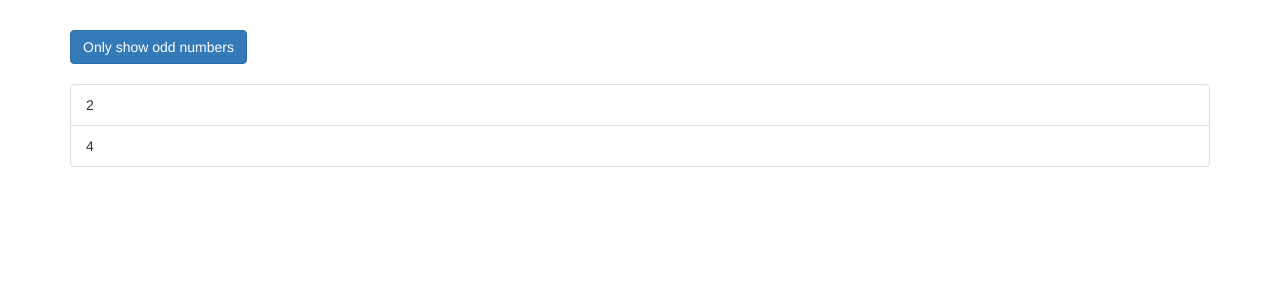
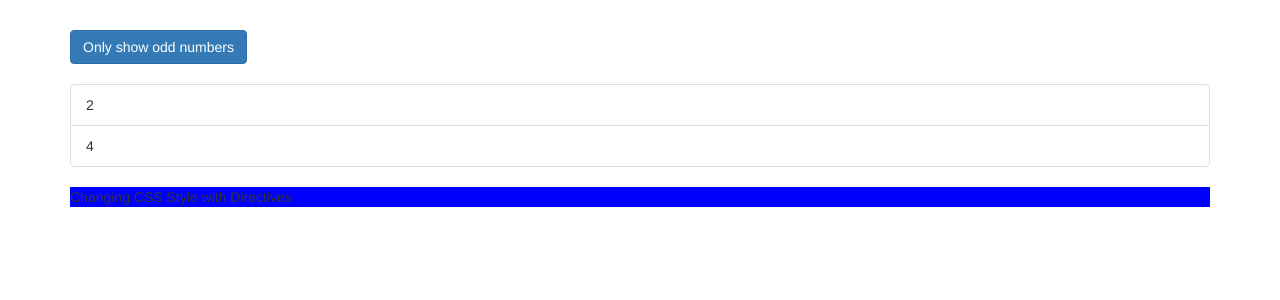
Before and after one commit to vsheva/ng-directives-task, an Angular app: page / in a window 1280 px wide. Shown: the top 300 px of the page. Built offline with nearby package versions, Linux system fonts and the light colour scheme.

Commit message:
Directives

```diff
--- a/src/app/app.component.html
+++ b/src/app/app.component.html
@@ -29,6 +29,7 @@
         </div>
 
       </ul>
+      <p appHighlight>Changing CSS Style with Directives</p>
       <ng-template [ngIf]="onlyOdd">
         <p>Only odd</p>
       </ng-template>
--- a/src/app/app.module.ts
+++ b/src/app/app.module.ts
@@ -4,10 +4,12 @@ import { FormsModule } from '@angular/forms';
 
 
 import { AppComponent } from './app.component';
+import {HighlightDirective} from "./highlight/highlight.directive";
 
 @NgModule({
   declarations: [
-    AppComponent
+    AppComponent,
+    HighlightDirective
   ],
   imports: [
     BrowserModule,
--- /dev/null
+++ b/src/app/highlight/highlight.directive.ts
@@ -0,0 +1,14 @@
+import {Directive, ElementRef, OnInit} from "@angular/core";
+
+@Directive({
+  selector: '[appHighlight]' //!! по этому селектору - в app обращаемся к директиву
+})
+
+export class HighlightDirective implements OnInit {
+  constructor(private elementRef: ElementRef) {
+  }
+
+  ngOnInit() {
+    this.elementRef.nativeElement.style.backgroundColor = "blue";
+  }
+}
```
